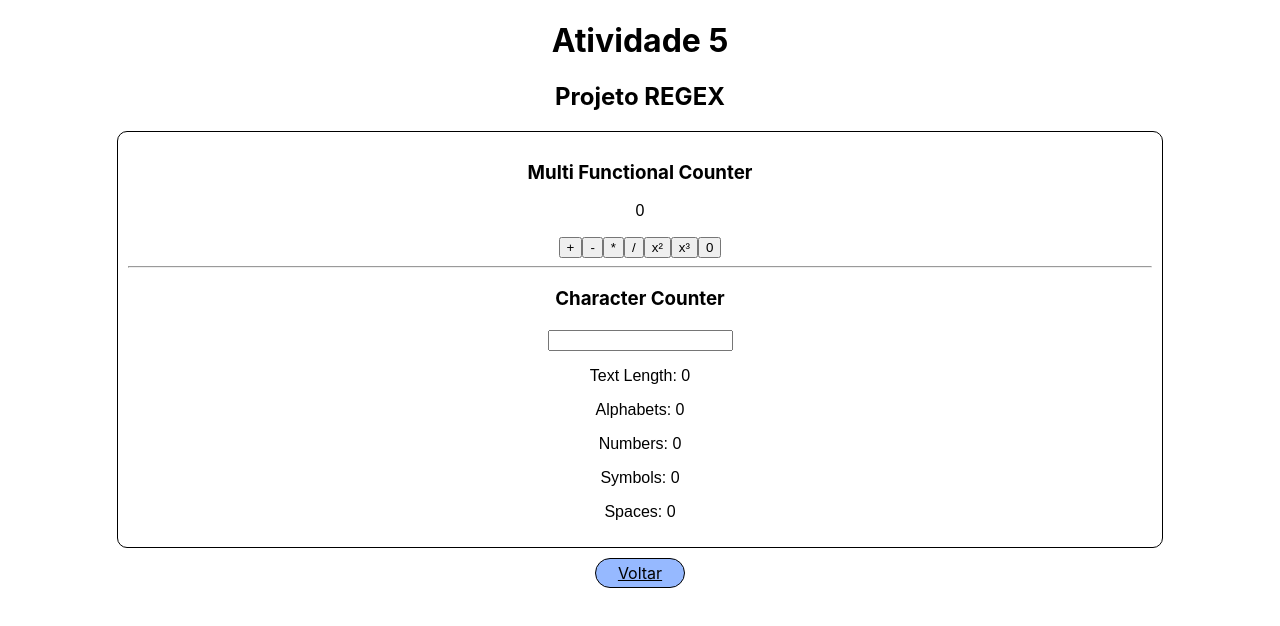
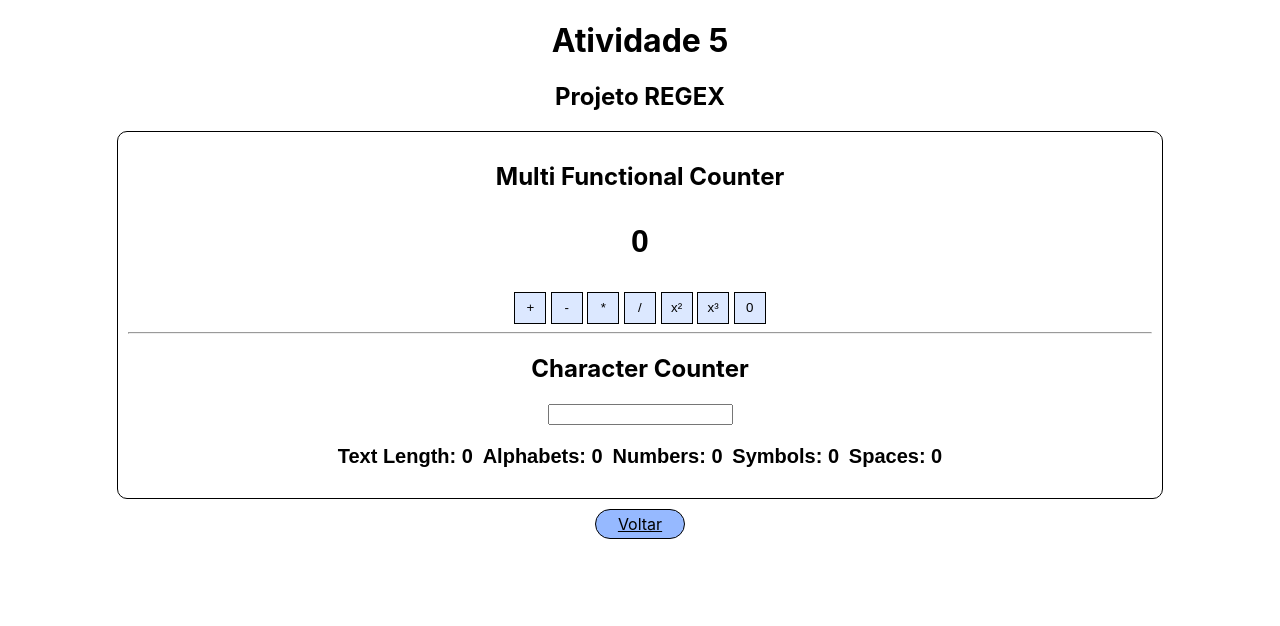
Before and after one commit to AlexusBrat/Atividades-REACT-p2, a React (Create React App) app: page /Atividade5 in a window 1280 px wide. Shown: the top 626 px of the page. Built offline with nearby package versions, Linux system fonts and the light colour scheme.

Commit message:
Estilo da Atividade5

```diff
--- a/src/App.css
+++ b/src/App.css
@@ -71,3 +71,34 @@ p{
   border: 1px solid #000000;
   border-radius: 50px;
 }
+.functional-btn-area{
+  margin: 0 auto;
+  width: 25%;
+  display: flex;
+  flex-direction: row;
+  justify-content: space-around;
+}
+.functional-btn{
+  height: 2rem;
+  width: 2rem;
+  background-color: #96b9ff55;
+  border: 1px solid black;
+}
+.functional-btn:hover{
+  background-color: #96b9ff;
+}
+.n-functionalCounter{
+  font-size: 2rem;
+  font-weight: bold;
+}
+.character-counter-area{
+  margin: 0 auto;
+  width: 60%;
+  display: flex;
+  flex-direction: row;
+  justify-content: space-around;
+}
+.character-counter{
+  font-size: 20px;
+  font-weight: bold;
+}
--- a/src/functions/CharacterCounter.js
+++ b/src/functions/CharacterCounter.js
@@ -25,17 +25,17 @@ export default function CharacterCounter() {
 
     return (
         <>
-            <h3>Character Counter</h3>
+            <h2>Character Counter</h2>
             <input
                 value={text}
                 onChange={TextChanger}
             />
-            <div>
-                <p>Text Length: {textLength}</p>
-                <p>Alphabets: {alphabets}</p>
-                <p>Numbers: {numbers}</p>
-                <p>Symbols: {symbols}</p>
-                <p>Spaces: {spaces}</p>
+            <div className="character-counter-area">
+                <p className="character-counter">Text Length: {textLength}</p>
+                <p className="character-counter">Alphabets: {alphabets}</p>
+                <p className="character-counter">Numbers: {numbers}</p>
+                <p className="character-counter">Symbols: {symbols}</p>
+                <p className="character-counter">Spaces: {spaces}</p>
             </div>
         </>
     )
--- a/src/functions/MultFunctionalCounter.js
+++ b/src/functions/MultFunctionalCounter.js
@@ -31,7 +31,7 @@ export default function MultFunctionalCounter() {
 
     return(
         <>
-            <h3>Multi Functional Counter</h3>
+            <h2>Multi Functional Counter</h2>
             <p className="n-functionalCounter">{valor}</p>
             <div className="functional-btn-area">
                 <button className="functional-btn" onClick={somar}>+</button>
```
